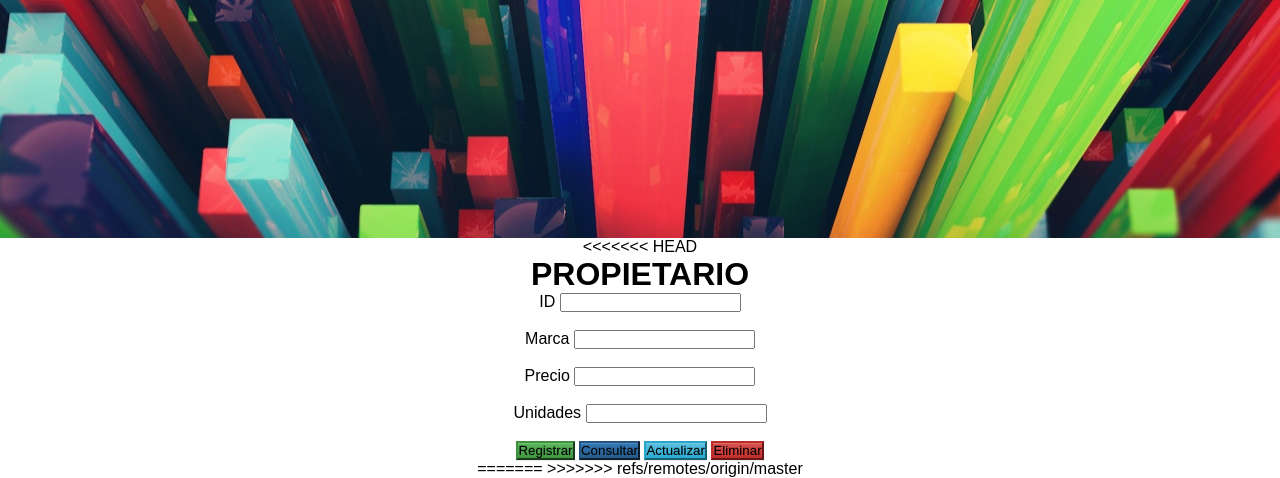
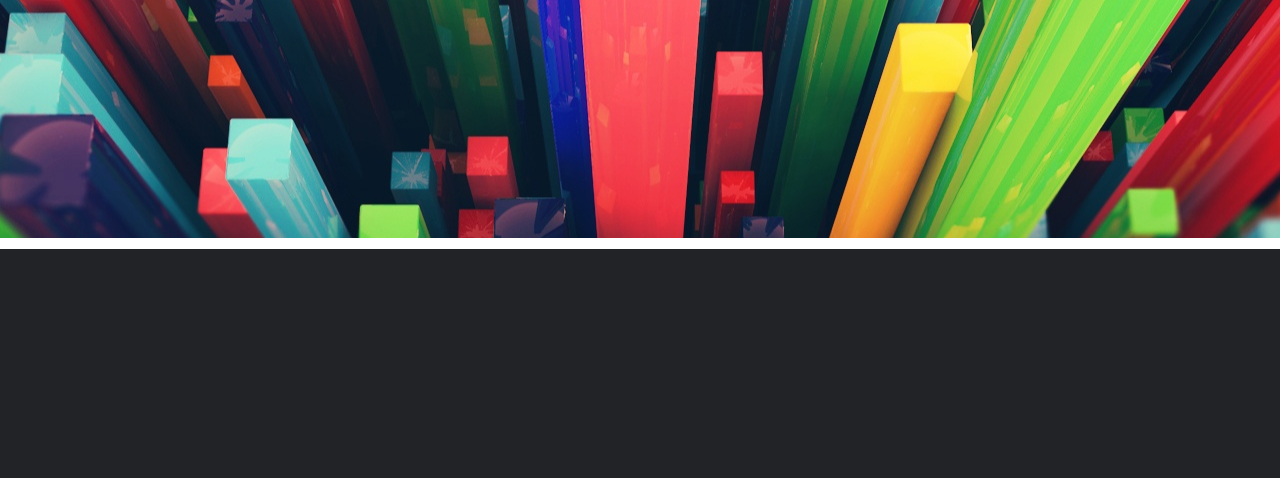
Before and after one commit to Alonso1309/Pagina_BD, a PHP site: page /?action=submit in a window 1280 px wide. Shown: the part 551-1029 px from the top of the page. After the commit the page ends 800 px from the top, so only its background shows below. Run offline with PHP 8.4, Linux system fonts and the light colour scheme.

Commit message:
arreglar conflicto

```diff
--- a/index.php
+++ b/index.php
@@ -145,133 +145,5 @@
 		?>
 			</div>
 		</div>
-<<<<<<< HEAD
-<div class="col-md-4">
-
-    <center><h1>PROPIETARIO</h1></center>
-
-    <form method="POST" action="index.php?action=submit" >
-
-    <div class="form-group">
-      <label for="ID">ID</label>
-      <input type="text" name="id" class="form-control" id="id">
-    </div>
-    <br>
-    <div class="form-group">
-        <label for="marca">Marca</label>
-        <input type="text" name="marca" class="form-control" id="marca" >
-    </div>
-    <br>
-    <div class="form-group">
-        <label for="precio">Precio</label>
-        <input type="text" name="precio" class="form-control" id="precio">
-    </div>
-    <br>
-    <div class="form-group">
-        <label for="unidades">Unidades</label>
-        <input type="text" name="unidades" class="form-control" id="unidades">
-    </div>
-    <br>
-    <center>
-      <input type="submit" value="Registrar" class="btn btn-success" name="btn_registrar">
-      <input type="submit" value="Consultar" class="btn btn-primary" name="btn_consultar">
-      <input type="submit" value="Actualizar" class="btn btn-info" name="btn_actualizar">
-      <input type="submit" value="Eliminar" class="btn btn-danger" name="btn_eliminar">
-    </center>
-
-  </form>
-  <?php
-    include("BD.php");
-
-      if(isset($_POST['btn_registrar']))
-      {
-	      $id   	 =$_POST['id'];
-	      $marca     =$_POST['marca'];
-	      $precio    =$_POST['precio'];
-	      $unidades  =$_POST['unidades'];
-	     	 if($id=="" || $marca=="" || $precio=="" || $unidades=="")
-      		{
-      				echo "Llene todos los espacios";
-     			 }
-     			 else
-     			 {
-     		 		mysqli_query($conexion, "INSERT INTO productos (ID,Marca,Precio,Unidades) values ('$id','$marca','$precio','$unidades')");
-      				echo "Se ha agredado correctamente el registro";
-      				mysql_close($conexion);
-     			 }
-    		}
-
-      if(isset($_POST['btn_consultar']))
-      {
-	       $id 		  = $_POST['id'];
-	       $marca     =$_POST['marca'];
-		   $precio    =$_POST['precio'];
-		   $unidades  =$_POST['unidades'];
-
-	       	if ($id=="")
-	       	{
-	       		echo "Se debe de colocar el ID";
-	       	}
-	       	else
-	       	{
-	       		$resultados = mysqli_query($conexion,"SELECT * FROM productos WHERE ID = '$id'");
-	  			while($consulta = mysqli_fetch_array($resultados))
-  				{
-		    		echo $consulta['ID']."<br>";
-		    		echo $consulta['Marca']."<br>";
-		    		echo $consulta['Precio']."<br>";
-		    		echo $consulta['Unidades']."<br>";
-		  		}
-	       	}
-
-
-      }
-
-      if(isset($_POST['btn_actualizar']))
-      {
-	      $id   	 =$_POST['id'];
-	      $marca     =$_POST['marca'];
-	      $precio    =$_POST['precio'];
-	      $unidades  =$_POST['unidades'];
-	     	 if($id=="" || $marca=="" || $precio=="" || $unidades=="")
-      		{
-      			echo "Llene todos los espacios";
-     		}
-     		else
-     		{
-     		 	$_UPDATE_SQL="UPDATE productos Set ID='$id', Marca='$marca', Precio='$precio', Unidades='$unidades' WHERE ID='$id'";
-  				mysqli_query($conexion,$_UPDATE_SQL);
-      			echo "Se ha Actualizado correctamente";
-     		}
-      }
-
-      if(isset($_POST['btn_eliminar']))
-      {
-        $id = $_POST['id'];
-        if($id=="")
-        {
-        	echo "El campo ID es obligatorio";
-        }
-        else
-        {
-        	$_DELETE_SQL =  "DELETE FROM productos WHERE ID = '$id'";
-  			mysqli_query($conexion,$_DELETE_SQL);
-  			echo "Se ha eliminado el registro";
-
-        }
-
-
-      }
-
-
-  ?>
-</div>
-
-
-</div>
-
-</body>
-=======
 	</body>
->>>>>>> refs/remotes/origin/master
 </html>
```
